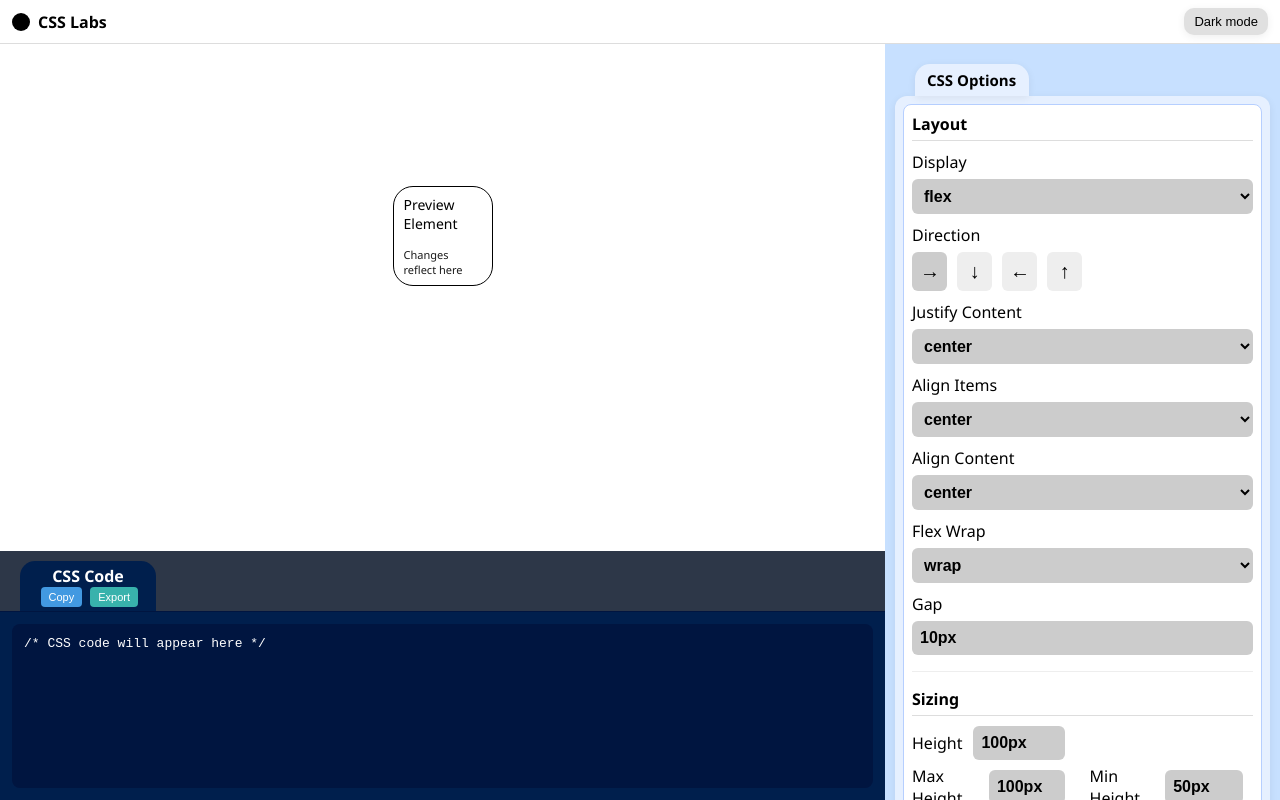
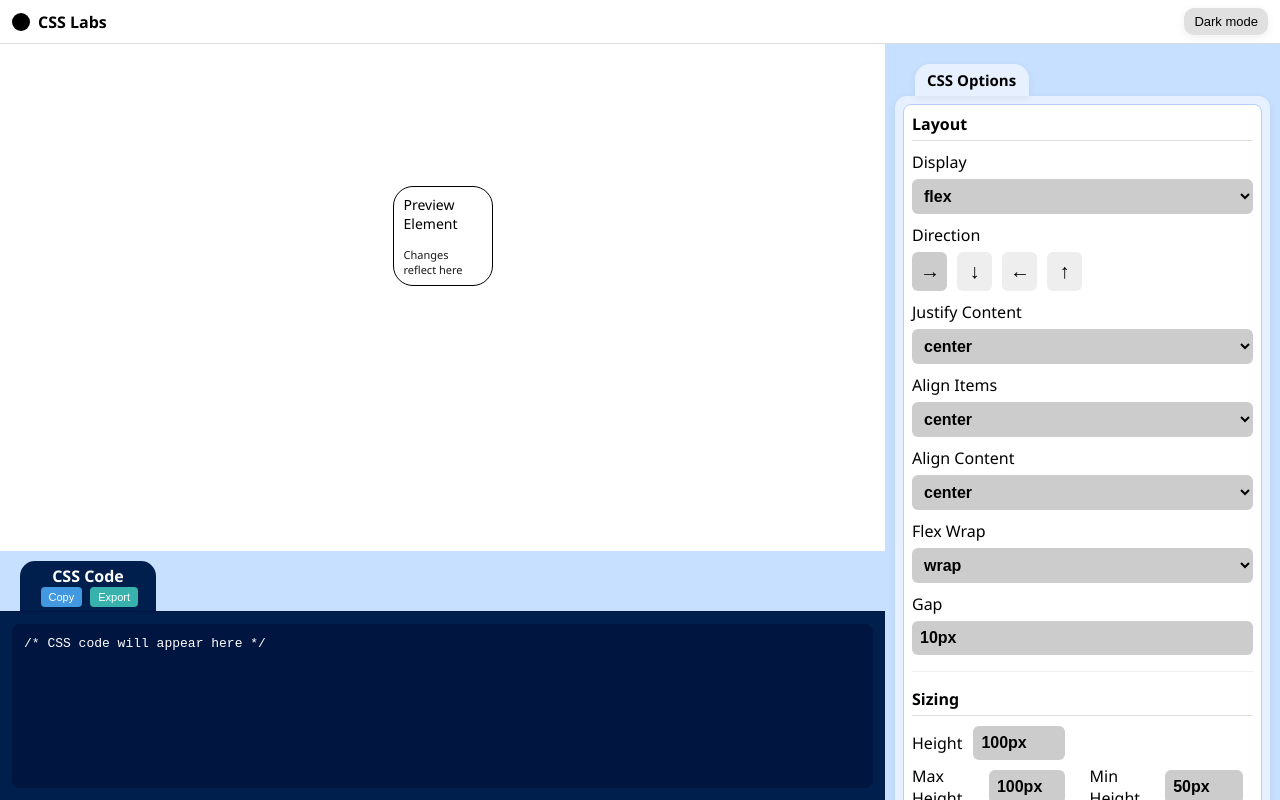
Before and after one commit to shivamsaini124/CSS-Lab, a React (Vite) app: page / in a window 1280 px wide. Built offline with nearby package versions, Linux system fonts and the light colour scheme.

Commit message:
minor fix

```diff
--- a/src/App.jsx
+++ b/src/App.jsx
@@ -116,7 +116,7 @@ export default function App() {
           <div className="preview-area">
             <Preview darkMode={darkMode} style={previewStyle} />
           </div>
-          <div style={{backgroundColor: "#2d3748"}}>
+          <div style={{}}>
             <div className="code-header">
               CSS Code
               <div className="css-actions" style={{
```
Also changed, not shown: 1 other file (tests, documents, lock files or other folders).
